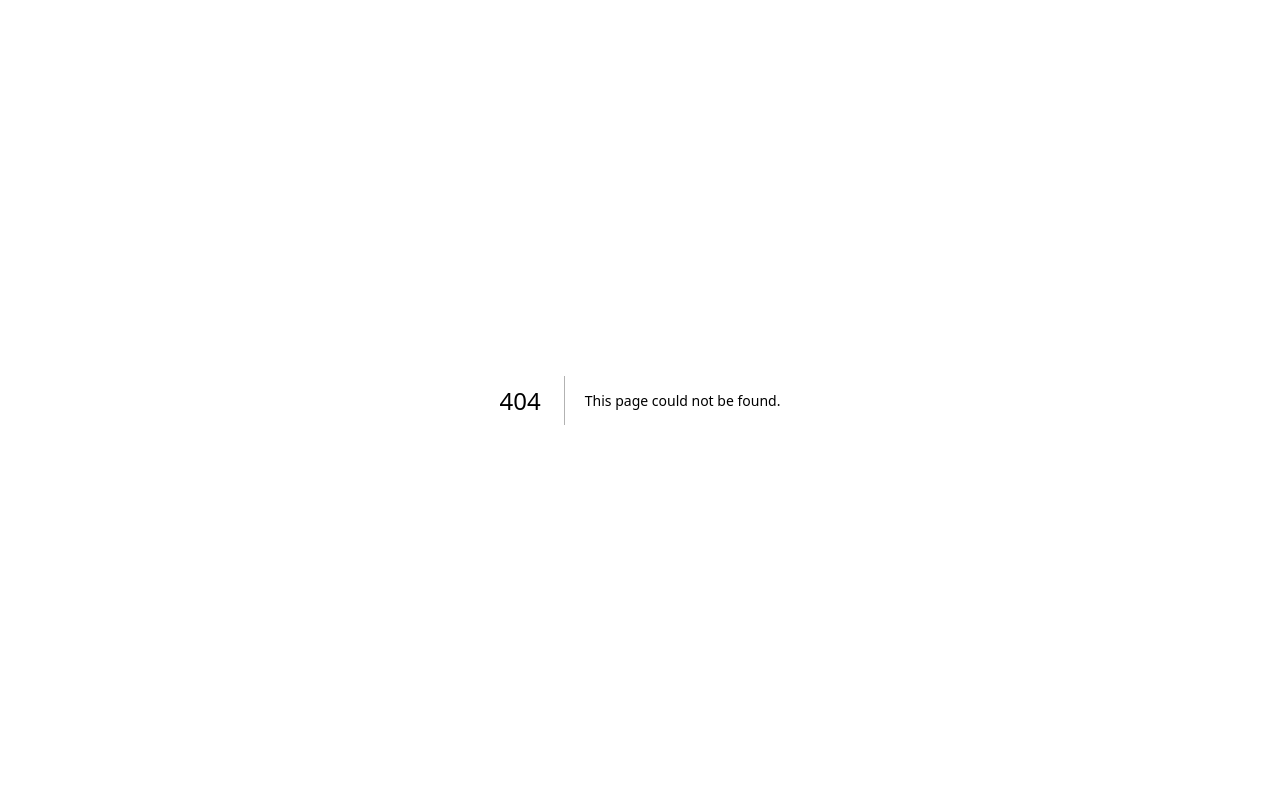
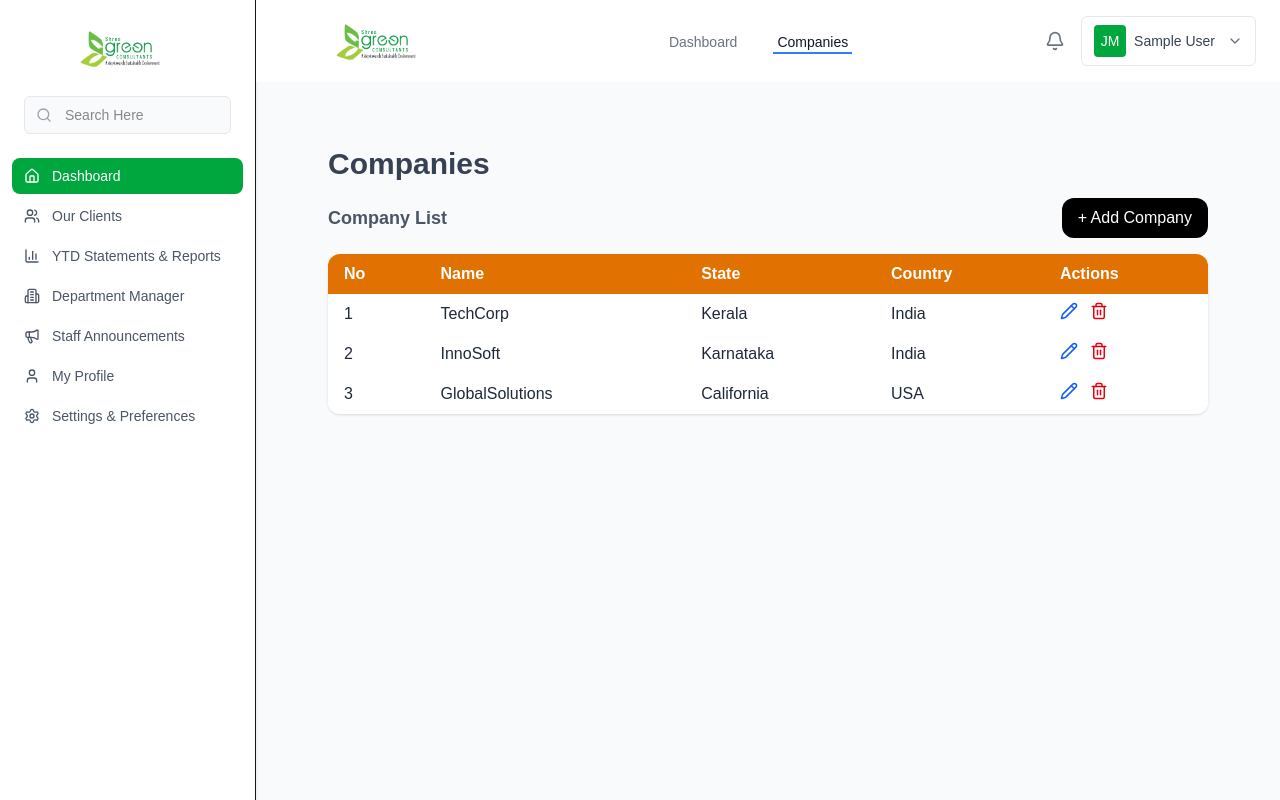
Before and after one commit to sreesankar-p/production-management-app, a Next.js app: page /p1/companies in a window 1280 px wide. Before the commit this address had no page. Built offline with nearby package versions, Linux system fonts and the light colour scheme; sample sign-in values are in the browser's storage.

Commit message:
Added Companies page

```diff
--- /dev/null
+++ b/src/components/Companies.tsx
@@ -0,0 +1,68 @@
+import React from "react";
+import { Pencil, Trash2 } from "lucide-react";
+
+const Companies = () => {
+  // Dummy data (later replace with API fetch)
+  const companies = [
+    { id: 1, name: "TechCorp", state: "Kerala", country: "India" },
+    { id: 2, name: "InnoSoft", state: "Karnataka", country: "India" },
+    { id: 3, name: "GlobalSolutions", state: "California", country: "USA" },
+  ];
+
+  return (
+    <div className="p-4 sm:p-6 lg:p-10">
+      {/* Page Title */}
+      <h1 className="text-gray-700 font-bold text-xl sm:text-2xl lg:text-3xl mb-4">
+        Companies
+      </h1>
+
+      {/* Header with Add Button */}
+      <div className="flex flex-col sm:flex-row justify-between items-start sm:items-center mb-4 gap-3">
+        <span className="text-base sm:text-lg font-semibold text-gray-600">
+          Company List
+        </span>
+        <button className="bg-black text-white px-4 py-2 rounded-xl hover:bg-gray-800 transition w-full sm:w-auto">
+          + Add Company
+        </button>
+      </div>
+
+      {/* Table */}
+      <div className="overflow-x-auto rounded-xl shadow">
+        <table className="min-w-full border-collapse bg-white text-sm sm:text-base">
+          <thead>
+            <tr className="bg-amber-600 text-white text-left">
+              <th className="px-3 sm:px-4 py-2">No</th>
+              <th className="px-3 sm:px-4 py-2">Name</th>
+              <th className="px-3 sm:px-4 py-2">State</th>
+              <th className="px-3 sm:px-4 py-2">Country</th>
+              <th className="px-3 sm:px-4 py-2">Actions</th>
+            </tr>
+          </thead>
+          <tbody>
+            {companies.map((company, index) => (
+              <tr
+                key={company.id}
+                className="border-amber-300 text-gray-800 hover:bg-amber-50 transition"
+              >
+                <td className="px-3 sm:px-4 py-2">{index + 1}</td>
+                <td className="px-3 sm:px-4 py-2">{company.name}</td>
+                <td className="px-3 sm:px-4 py-2">{company.state}</td>
+                <td className="px-3 sm:px-4 py-2">{company.country}</td>
+                <td className="px-3 sm:px-4 py-2 flex gap-3">
+                  <button className="text-blue-600 hover:text-blue-800 transition">
+                    <Pencil size={18} />
+                  </button>
+                  <button className="text-red-600 hover:text-red-800 transition">
+                    <Trash2 size={18} />
+                  </button>
+                </td>
+              </tr>
+            ))}
+          </tbody>
+        </table>
+      </div>
+    </div>
+  );
+};
+
+export default Companies;
--- /dev/null
+++ b/src/pages/p1/companies.tsx
@@ -0,0 +1,13 @@
+// pages/p1/dashboard.tsx
+import Companies from '@/components/Companies';
+import Layout from '../../components/Layout';
+
+export default function CompaniesPage() {
+    return (
+
+        <Layout>
+            <Companies />
+        </Layout>
+
+    );
+}
```
